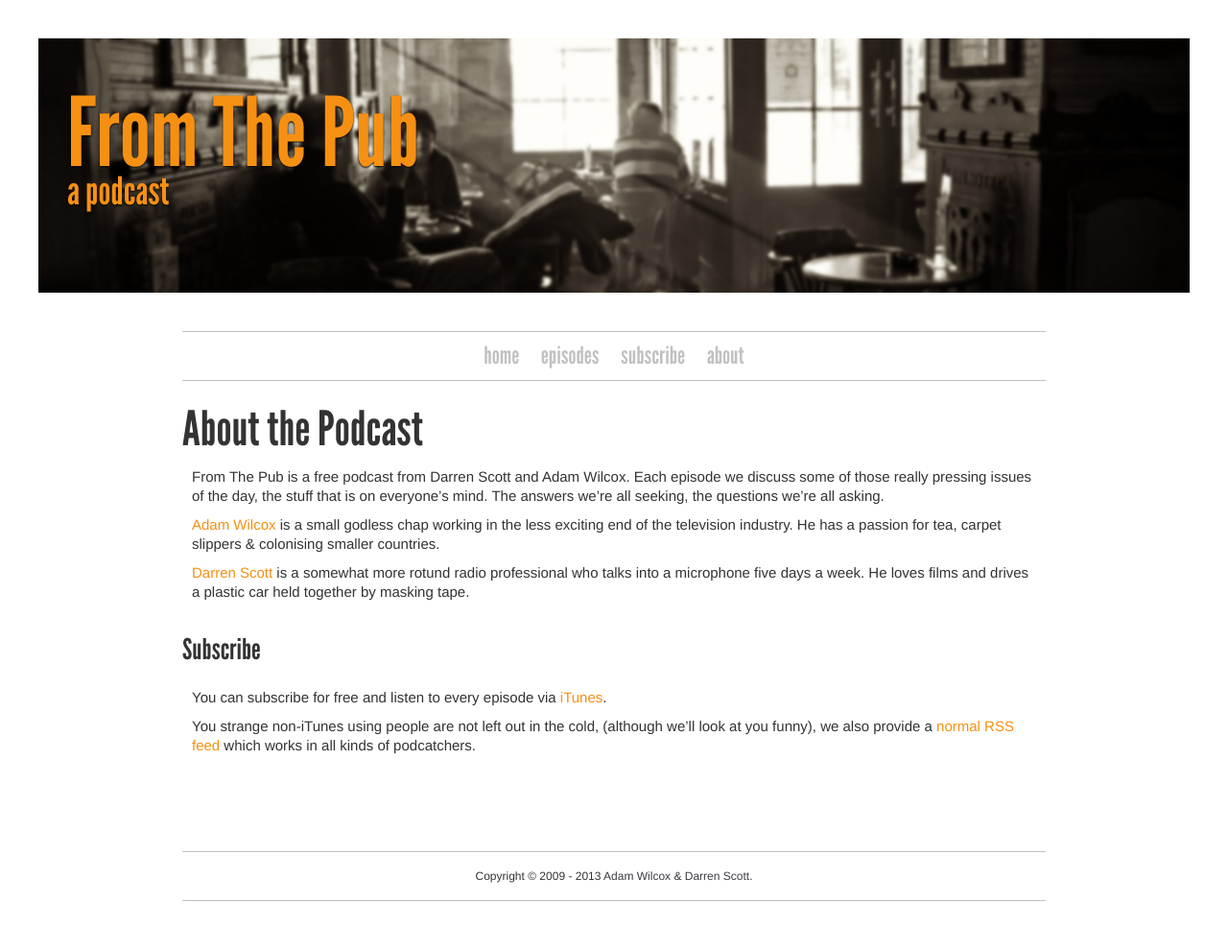
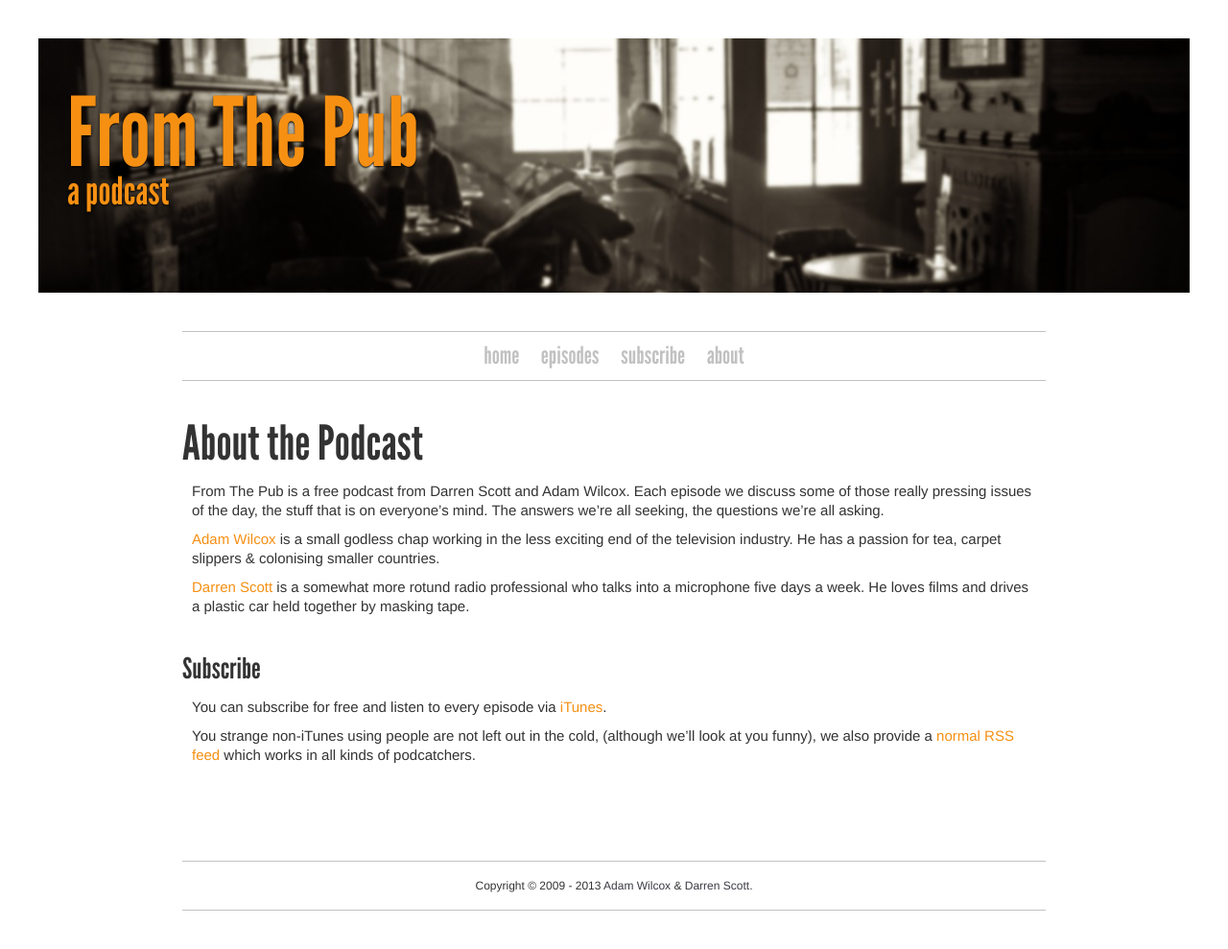
Before and after one commit to janicemvk/fromthepub, a Jekyll site: the page test.html, which Jekyll copies as it is, in a window 1280 px wide. Shown: the whole page at 96% size. Built offline with Jekyll 4.4.1, drawn with Linux system fonts in a browser that asks for light colours.

Commit message:
css edits

```diff
--- a/assets/style.css
+++ b/assets/style.css
@@ -12,10 +12,7 @@
 a:visited {text-decoration: none;}
 a:hover {text-decoration: none;color: #949EA3;-webkit-transition: color .25s}
 
-header {
-background: url(bg.jpg)50% no-repeat;
-margin: 40px auto;
-}
+header {background: url(bg.jpg)50% no-repeat;margin: 40px auto;}
 
 header h1 {
 	color: #f69013;
@@ -67,16 +64,21 @@
 
 article.episode h1 {font-weight: bold;margin: 0 0 5px;}
 article.episode h2 {font-weight: bold;padding: 10px 0 0;}
-article.episode p.meta {font-size: 10px;display: inline;}
 
-article.page {max-width: 900px;margin: 0 auto;}
-article.page h1 {font: 50px/0 leaguegothic, "Helvetica Neue", Helvetica, Arial, sans-serif;margin: 50px 0 40px;}
-article.page h2 {font: 30px/0 leaguegothic, "Helvetica Neue", Helvetica, Arial, sans-serif;margin: 50px 0 40px;}
+article.page {max-width: 900px;margin: 0 auto;padding: 0 10px;}
+article.page h1 {font: 50px/50px leaguegothic, "Helvetica Neue", Helvetica, Arial, sans-serif;margin: 0 0 15px;}
+article.page h2 {font: 30px/30px leaguegothic, "Helvetica Neue", Helvetica, Arial, sans-serif;margin: 40px 0 15px;}
 article.page p {font: 15px/20px "Helvetica Neue", Arial, Helvetica, Geneva, sans-serif;margin: 10px;}
-
+article.page ul {margin: -10px 0 20px;}
+article.page li {list-style: disc;margin: 0 0 0 30px;}
 article.page a {text-decoration: none;color: #f69013;}
 article.page a:visited {text-decoration: none;}
 article.page a:hover {text-decoration: none;color: #f68512;-webkit-transition: color .25s}
+
+
+article.page img {max-width: 100%;margin: 0 auto;padding: 0 10px;}
+
+article p.meta {font-size: 10px;display: inline;}
 
 footer {
 	border-style: solid;
```
